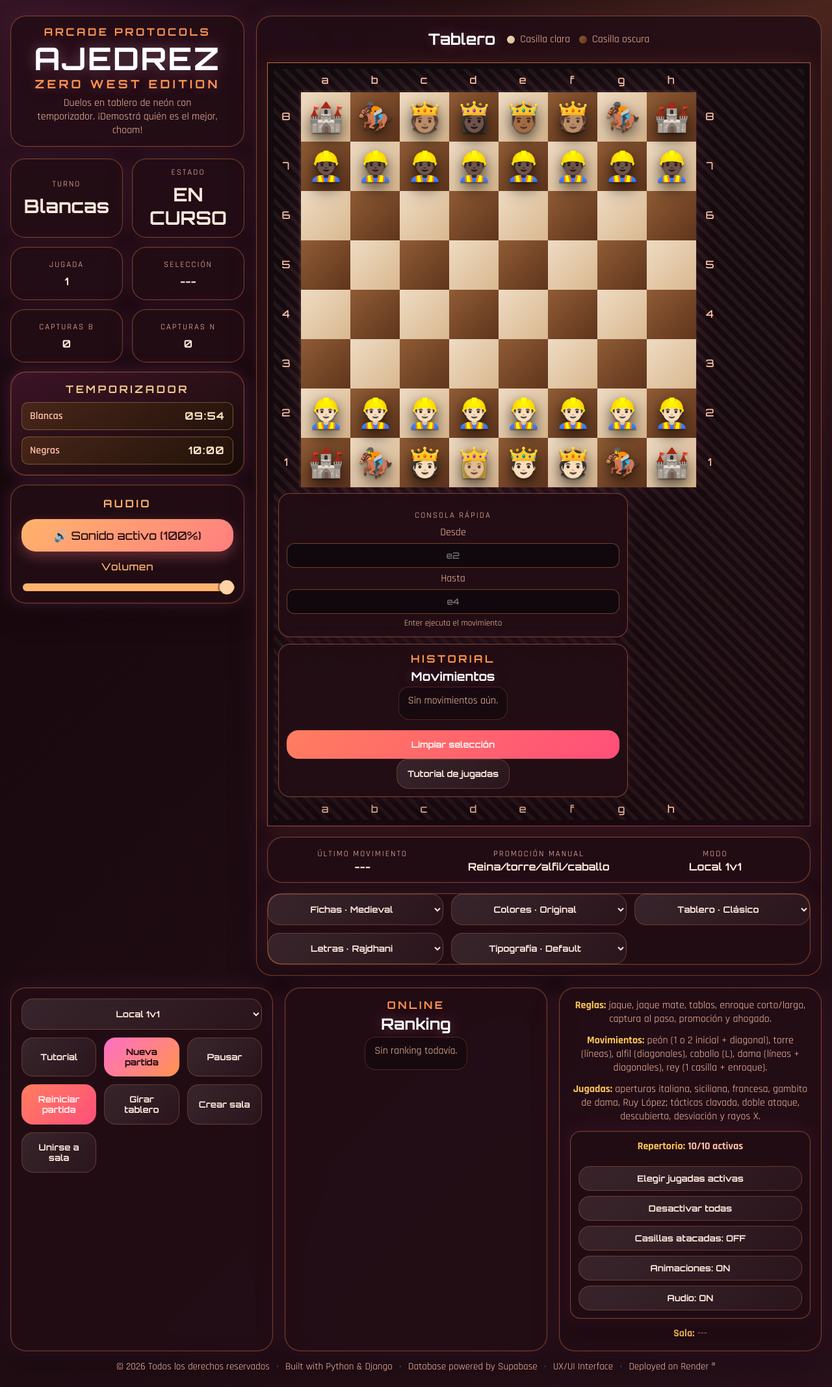
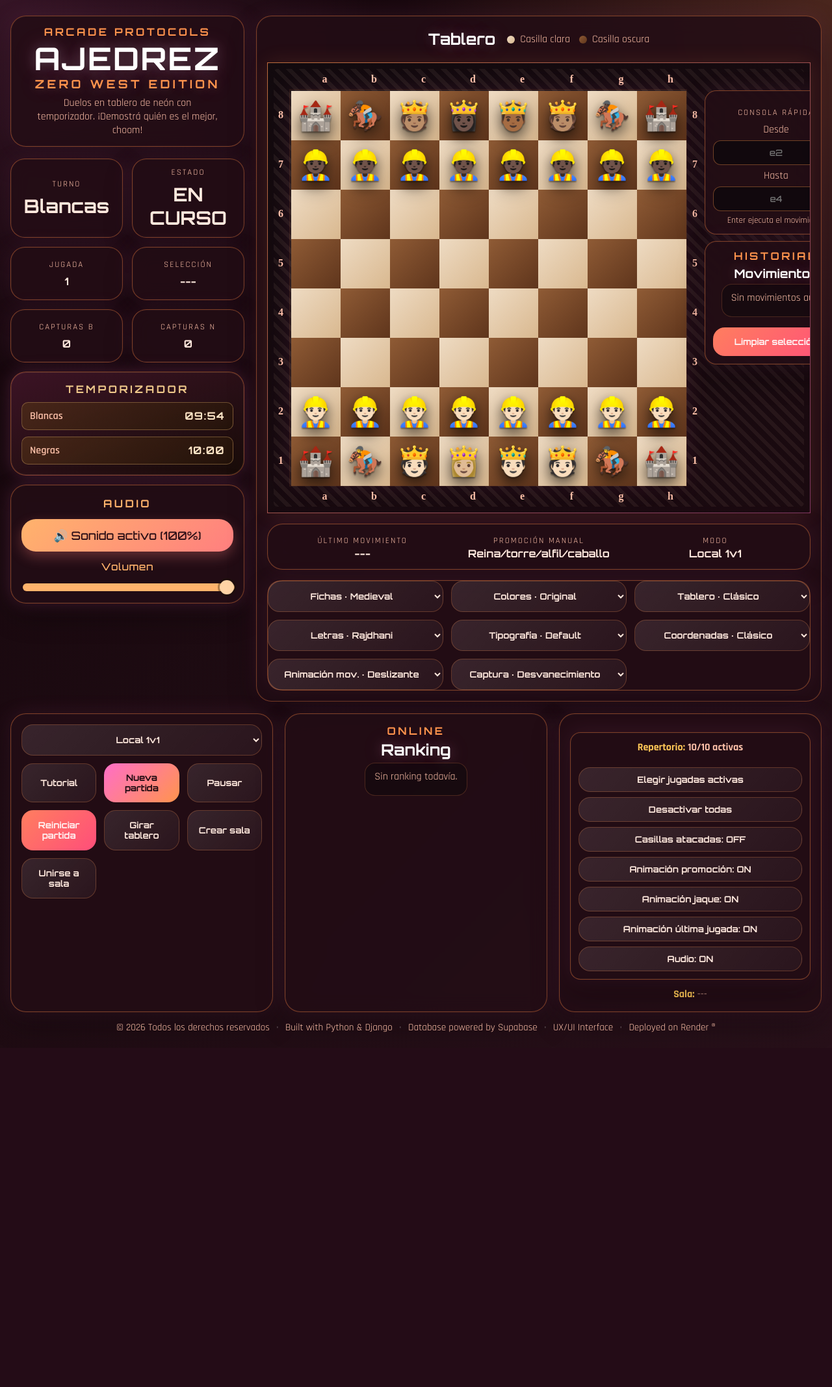
Before and after one commit to lu-developer476/Ajedrez, a Django app: page / in a window 1280 px wide. Shown: the whole page at 65% size. After the commit the page ends 1589 px from the top, so only its background shows below. Run offline with Django 5.2, Linux system fonts and the light colour scheme; data that the repository does not hold is empty.

Commit message:
Update tutorial, coordinates and board animations (#16)

```diff
--- a/core/static/core/css/styles.css
+++ b/core/static/core/css/styles.css
@@ -250,7 +250,7 @@ body {
   opacity: 0.34;
 }
 
-.board-main-row { display: flex; align-items: stretch; gap: 10px; flex-wrap: wrap; }
+.board-main-row { display: flex; align-items: flex-start; gap: 10px; flex-wrap: nowrap; }
 
 .side-stack {
   min-width: 220px;
@@ -319,6 +319,42 @@ body {
   width: 24px;
   text-align: center;
   padding-top: 0;
+}
+
+.board-wrap.coordinate-style-clasico .coordinates {
+  font-family: "Times New Roman", serif;
+  font-weight: 700;
+  letter-spacing: 0.06em;
+}
+
+.board-wrap.coordinate-style-minimalista .coordinates {
+  font-family: "Rajdhani", sans-serif;
+  letter-spacing: 0;
+  font-size: 0.86rem;
+}
+
+.board-wrap.coordinate-style-futurista .coordinates {
+  font-family: "Orbitron", sans-serif;
+  letter-spacing: 0.12em;
+  text-shadow: 0 0 8px rgba(74, 226, 255, 0.4);
+}
+
+.board-wrap.coordinate-style-entrenamiento .coordinates {
+  visibility: hidden;
+}
+
+.board-wrap.coordinate-style-integrado .coordinates {
+  display: none;
+}
+
+.integrated-coordinate {
+  position: absolute;
+  left: 6px;
+  bottom: 4px;
+  font-size: 0.68rem;
+  color: rgba(255, 235, 210, 0.7);
+  font-family: "Orbitron", sans-serif;
+  pointer-events: none;
 }
 
 .board {
@@ -633,7 +701,10 @@ body {
 #piece-colors,
 #board-theme,
 #font-theme,
-#font-colors {
+#font-colors,
+#coordinate-style,
+#move-animation,
+#capture-animation {
   grid-column: 1 / -1;
   text-align: center;
   text-align-last: center;
@@ -669,7 +740,10 @@ body {
 .theme-selects #piece-colors,
 .theme-selects #board-theme,
 .theme-selects #font-theme,
-.theme-selects #font-colors {
+.theme-selects #font-colors,
+.theme-selects #coordinate-style,
+.theme-selects #move-animation,
+.theme-selects #capture-animation {
   grid-column: auto;
 }
 
--- a/core/static/core/js/game.js
+++ b/core/static/core/js/game.js
@@ -32,16 +32,20 @@ const pieceColorsEl = document.getElementById('piece-colors');
 const boardThemeEl = document.getElementById('board-theme');
 const fontThemeEl = document.getElementById('font-theme');
 const fontColorsEl = document.getElementById('font-colors');
+const coordinateStyleEl = document.getElementById('coordinate-style');
+const moveAnimationEl = document.getElementById('move-animation');
+const captureAnimationEl = document.getElementById('capture-animation');
 const whiteTimerEl = document.getElementById('white-timer');
 const blackTimerEl = document.getElementById('black-timer');
 const boardWrapEl = document.querySelector('.board-wrap');
-const tutorialBtnEl = document.getElementById('tutorial-btn');
 const openTutorialPanelBtnEl = document.getElementById('open-tutorial-panel-btn');
 const openVariationsBtnEl = document.getElementById('open-variations-btn');
 const toggleAllVariationsBtnEl = document.getElementById('toggle-all-variations-btn');
 const variationsSummaryEl = document.getElementById('variations-summary');
 const toggleAttacksBtnEl = document.getElementById('toggle-attacks-btn');
-const toggleAnimationsBtnEl = document.getElementById('toggle-animations-btn');
+const togglePromotionAnimationBtnEl = document.getElementById('toggle-promotion-animation-btn');
+const toggleCheckAnimationBtnEl = document.getElementById('toggle-check-animation-btn');
+const toggleLastMoveAnimationBtnEl = document.getElementById('toggle-last-move-animation-btn');
 const toggleAudioBtnEl = document.getElementById('toggle-audio-btn');
 const gameShellEl = document.querySelector('.game-shell');
 const lightCellDotEl = document.getElementById('light-cell-dot');
@@ -73,16 +77,13 @@ const TRAINING_VARIATIONS = [
 ];
 
 const TUTORIAL_ITEMS = [
-  { title: 'Apertura Italiana', text: 'Controlá el centro con e4 y piezas menores activas hacia c4/f3 para atacar f7.' },
-  { title: 'Defensa Siciliana', text: 'Respuesta dinámica con ...c5 para desequilibrar y buscar contrajuego en el flanco dama.' },
-  { title: 'Defensa Francesa', text: 'Estructura sólida con ...e6: cerrás el centro y contraatacás cadenas de peones blancas.' },
-  { title: 'Gambito de Dama', text: 'c4 ofrece peón para ganar iniciativa y líneas abiertas para alfiles y dama.' },
-  { title: 'Ruy López', text: 'Ab4 presiona el caballo de c6, debilitando la defensa del peón e5.' },
-  { title: 'Clavada', text: 'Inmovilizá una pieza porque moverla expone una pieza de mayor valor detrás.' },
-  { title: 'Doble ataque', text: 'Una pieza amenaza simultáneamente dos objetivos para ganar material o mate.' },
-  { title: 'Descubierta', text: 'Movés una pieza y liberás el ataque de otra que estaba tapada en la misma línea.' },
-  { title: 'Desviación', text: 'Forzás una pieza defensora a abandonar su casilla clave.' },
-  { title: 'Rayos X', text: 'Atacás a través de una pieza intermedia, aprovechando alineaciones en columna/diagonal.' },
+  { title: 'Reglas', text: 'Jaque, jaque mate, tablas, enroque corto/largo, captura al paso, promoción y ahogado.' },
+  { title: 'Peón', text: 'Avanza 1 casilla (o 2 desde inicio), captura en diagonal y puede promocionar al llegar al final.' },
+  { title: 'Torre', text: 'Se mueve en líneas rectas (filas y columnas) todas las casillas libres.' },
+  { title: 'Alfil', text: 'Se mueve en diagonales, tantas casillas como estén disponibles.' },
+  { title: 'Caballo', text: 'Movimiento en L y puede saltar piezas.' },
+  { title: 'Dama', text: 'Combina movimientos de torre y alfil, con gran alcance.' },
+  { title: 'Rey', text: 'Avanza una casilla en cualquier dirección y puede enrocarse.' },
 ];
 
 const PIECE_SETS = {
@@ -122,12 +123,17 @@ let gameTimer = null;
 let isPaused = false;
 let audioEnabled = true;
 let showAttackedSquares = false;
-let enableAnimations = true;
+let coordinateStyle = 'clasico';
+let moveAnimationStyle = 'deslizante';
+let captureAnimationStyle = 'desvanecimiento';
+let enablePromotionAnimation = true;
+let enableCheckAnimation = true;
+let enableLastMoveAnimation = true;
 let highlightLastMove = null;
 let activeVariations = new Set(TRAINING_VARIATIONS);
 
 function createInitialBoard() { return [['br','bn','bb','bq','bk','bb','bn','br'],['bp','bp','bp','bp','bp','bp','bp','bp'],[null,null,null,null,null,null,null,null],[null,null,null,null,null,null,null,null],[null,null,null,null,null,null,null,null],[null,null,null,null,null,null,null,null],['wp','wp','wp','wp','wp','wp','wp','wp'],['wr','wn','wb','wq','wk','wb','wn','wr']]; }
-function createState() { return { board: createInitialBoard(), turn: 'w', moveNumber: 1, history: [], captured: { w: [], b: [] }, lastMove: null, status: 'EN CURSO' }; }
+function createState() { return { board: createInitialBoard(), turn: 'w', moveNumber: 1, history: [], captured: { w: [], b: [] }, lastMove: null, status: 'EN CURSO', captureFX: null, promotionFX: null }; }
 const clone = (b) => b.map((r) => [...r]);
 const inBounds = (r, c) => r >= 0 && r < 8 && c >= 0 && c < 8;
 const algebraic = (r, c) => `${FILES[c]}${8 - r}`;
@@ -320,6 +326,9 @@ function renderCoordinates() {
   coordsBottomEl.innerHTML = coordsTopEl.innerHTML;
   coordsLeftEl.innerHTML = ranks.map((r) => `<span>${r}</span>`).join('');
   coordsRightEl.innerHTML = coordsLeftEl.innerHTML;
+  if (!boardWrapEl) return;
+  boardWrapEl.classList.remove('coordinate-style-clasico', 'coordinate-style-minimalista', 'coordinate-style-integrado', 'coordinate-style-futurista', 'coordinate-style-entrenamiento');
+  boardWrapEl.classList.add(`coordinate-style-${coordinateStyle}`);
 }
 
 
@@ -388,7 +397,9 @@ function updateVariationUI() {
     toggleAllVariationsBtnEl.textContent = activeVariations.size === TRAINING_VARIATIONS.length ? 'Desactivar todas' : 'Activar todas';
   }
   if (toggleAttacksBtnEl) toggleAttacksBtnEl.textContent = `Casillas atacadas: ${showAttackedSquares ? 'ON' : 'OFF'}`;
-  if (toggleAnimationsBtnEl) toggleAnimationsBtnEl.textContent = `Animaciones: ${enableAnimations ? 'ON' : 'OFF'}`;
+  if (togglePromotionAnimationBtnEl) togglePromotionAnimationBtnEl.textContent = `Animación promoción: ${enablePromotionAnimation ? 'ON' : 'OFF'}`;
+  if (toggleCheckAnimationBtnEl) toggleCheckAnimationBtnEl.textContent = `Animación jaque: ${enableCheckAnimation ? 'ON' : 'OFF'}`;
+  if (toggleLastMoveAnimationBtnEl) toggleLastMoveAnimationBtnEl.textContent = `Animación última jugada: ${enableLastMoveAnimation ? 'ON' : 'OFF'}`;
   if (toggleAudioBtnEl) toggleAudioBtnEl.textContent = `Audio: ${audioEnabled ? 'ON' : 'OFF'}`;
 }
 
@@ -398,7 +409,7 @@ async function openTutorialModal() {
   backdrop.className = 'cyber-modal-backdrop';
   backdrop.innerHTML = `
     <div class="cyber-modal panel-glow" role="dialog" aria-modal="true">
-      <h3>Tutorial de jugadas</h3>
+      <h3>Tutorial</h3>
       <div class="tutorial-list">${TUTORIAL_ITEMS.map((item) => `<p><span>${item.title}:</span> ${item.text}</p>`).join('')}</div>
       <div class="cyber-modal-actions">
         <button type="button" class="btn primary" data-act="ok">Entendido</button>
@@ -438,15 +449,21 @@ function render() {
   for (const row of rows) for (const col of cols) {
     const sq = document.createElement('button');
     sq.className = `square ${(row + col) % 2 === 0 ? 'light' : 'dark'}`;
+    sq.dataset.square = algebraic(row, col);
     if (selected?.row === row && selected?.col === col) sq.classList.add('selected');
     const m = legalMoves.find((x) => x.row === row && x.col === col);
     if (m) sq.classList.add(m.capture ? 'capture' : 'legal');
-    if (highlightLastMove && (highlightLastMove.from.row === row && highlightLastMove.from.col === col || highlightLastMove.to.row === row && highlightLastMove.to.col === col)) sq.classList.add('last-move');
+    if (enableLastMoveAnimation && highlightLastMove && (highlightLastMove.from.row === row && highlightLastMove.from.col === col || highlightLastMove.to.row === row && highlightLastMove.to.col === col)) sq.classList.add('last-move');
     if (showAttackedSquares) {
       if (whiteAttacked.has(`${row},${col}`)) sq.classList.add('attacked-by-white');
       if (blackAttacked.has(`${row},${col}`)) sq.classList.add('attacked-by-black');
     }
-    if (kingInCheck && kingInCheck.r === row && kingInCheck.c === col) sq.classList.add('in-check');
+    if (enableCheckAnimation && kingInCheck && kingInCheck.r === row && kingInCheck.c === col) sq.classList.add('in-check');
+    if (state.promotionFX && state.promotionFX.row === row && state.promotionFX.col === col) sq.classList.add('promotion-flash');
+    if (state.captureFX && state.captureFX.row === row && state.captureFX.col === col) {
+      sq.classList.add(`capture-${captureAnimationStyle}`);
+      if (state.captureFX.piece === 'n') sq.classList.add('capture-knight-leap');
+    }
     const p = state.board[row][col];
     if (p) {
       const sp = document.createElement('span');
@@ -455,9 +472,16 @@ function render() {
       sq.dataset.pieceName = `${pieceLabel} · ${sideLabel}`;
       sq.setAttribute('aria-label', `${pieceLabel} ${sideLabel} en ${algebraic(row, col)}`);
       sp.className = `piece ${p[0] === 'w' ? 'white' : 'black'} theme-${pieceTheme}`;
-      if (enableAnimations) sp.classList.add('animated-piece');
+      if (moveAnimationStyle === 'deslizante') sp.classList.add('animated-piece');
       sp.textContent = getPieceSymbol(pieceSet, p[1], p[0]);
       sq.appendChild(sp);
+    }
+    if (coordinateStyle === 'integrado') {
+      const coord = document.createElement('span');
+      coord.className = 'integrated-coordinate';
+      if (col === 0) coord.textContent = String(8 - row);
+      else if (row === 7) coord.textContent = FILES[col];
+      if (coord.textContent) sq.appendChild(coord);
     }
     sq.onclick = () => clickSquare(row, col);
     boardEl.appendChild(sq);
@@ -620,13 +644,19 @@ function selectSquare(row, col) {
 
 async function makeMove(fr, fc, tr, tc, promotionChoice = null) {
   const piece = state.board[fr][fc], target = state.board[tr][tc];
-  if (piece?.[1] === 'p' && ((piece[0] === 'w' && tr === 0) || (piece[0] === 'b' && tr === 7)) && !promotionChoice) {
+  const isPromotionMove = piece?.[1] === 'p' && ((piece[0] === 'w' && tr === 0) || (piece[0] === 'b' && tr === 7));
+  if (isPromotionMove && !promotionChoice) {
     promotionChoice = await openPromotionSelector(piece[0]);
   }
   state.board[tr][tc] = piece;
   state.board[fr][fc] = null;
   applyPromotion(state.board, tr, tc, promotionChoice);
-  if (target) state.captured[piece[0]].push(target);
+  if (isPromotionMove && enablePromotionAnimation) state.promotionFX = { row: tr, col: tc };
+  else state.promotionFX = null;
+  if (target) {
+    state.captured[piece[0]].push(target);
+    state.captureFX = { row: tr, col: tc, piece: piece[1] };
+  } else state.captureFX = null;
   const sideText = piece[0] === 'w' ? 'Blancas' : 'Negras';
   const pieceName = PIECE_NAMES[piece[1]] || 'Ficha';
   state.history.unshift(`${sideText}: ${pieceName} ${state.moveNumber}. ${algebraic(fr, fc)} → ${algebraic(tr, tc)}`);
@@ -706,6 +736,9 @@ if (pieceColorsEl) pieceColorsEl.onchange = () => { pieceColorTheme = pieceColor
 if (boardThemeEl) boardThemeEl.onchange = () => { boardTheme = boardThemeEl.value || 'classic'; render(); };
 if (fontThemeEl) fontThemeEl.onchange = () => { fontTheme = fontThemeEl.value || 'rajdhani'; render(); };
 if (fontColorsEl) fontColorsEl.onchange = () => { fontColorTheme = fontColorsEl.value || 'default'; render(); };
+if (coordinateStyleEl) coordinateStyleEl.onchange = () => { coordinateStyle = coordinateStyleEl.value || 'clasico'; renderCoordinates(); render(); };
+if (moveAnimationEl) moveAnimationEl.onchange = () => { moveAnimationStyle = moveAnimationEl.value || 'deslizante'; render(); };
+if (captureAnimationEl) captureAnimationEl.onchange = () => { captureAnimationStyle = captureAnimationEl.value || 'desvanecimiento'; render(); };
 
 onlineCreateBtn.onclick = async () => {
   const player = await openCyberPrompt({ title: 'Crear sala', message: 'Ingresá tu alias de jugador', defaultValue: 'White' });
@@ -776,7 +809,6 @@ resetViewBtn.onclick = () => {
 };
 
 
-if (tutorialBtnEl) tutorialBtnEl.onclick = () => openTutorialModal();
 if (openTutorialPanelBtnEl) openTutorialPanelBtnEl.onclick = () => openTutorialModal();
 if (openVariationsBtnEl) openVariationsBtnEl.onclick = () => configureVariations();
 if (toggleAllVariationsBtnEl) {
@@ -786,7 +818,9 @@ if (toggleAllVariationsBtnEl) {
   };
 }
 if (toggleAttacksBtnEl) toggleAttacksBtnEl.onclick = () => { showAttackedSquares = !showAttackedSquares; render(); };
-if (toggleAnimationsBtnEl) toggleAnimationsBtnEl.onclick = () => { enableAnimations = !enableAnimations; render(); };
+if (togglePromotionAnimationBtnEl) togglePromotionAnimationBtnEl.onclick = () => { enablePromotionAnimation = !enablePromotionAnimation; render(); };
+if (toggleCheckAnimationBtnEl) toggleCheckAnimationBtnEl.onclick = () => { enableCheckAnimation = !enableCheckAnimation; render(); };
+if (toggleLastMoveAnimationBtnEl) toggleLastMoveAnimationBtnEl.onclick = () => { enableLastMoveAnimation = !enableLastMoveAnimation; render(); };
 if (toggleAudioBtnEl) {
   toggleAudioBtnEl.onclick = () => {
     audioEnabled = !audioEnabled;
--- a/core/templates/core/index.html
+++ b/core/templates/core/index.html
@@ -66,7 +66,6 @@
               <div class="leaderboard-header"><p class="eyebrow">HISTORIAL</p><h2>Movimientos</h2></div>
               <ol id="move-history" class="move-history"></ol>
               <button id="reset-view-btn" class="btn danger" type="button">Limpiar selección</button>
-              <button id="tutorial-btn" class="btn secondary" type="button">Tutorial de jugadas</button>
             </div>
           </aside>
         </div>
@@ -114,6 +113,22 @@
           <option value="ice">Tipografía · Ice</option>
           <option value="neon">Tipografía · Neón</option>
         </select>
+        <select id="coordinate-style" class="btn secondary" aria-label="Estilo de coordenadas">
+          <option value="clasico" selected>Coordenadas · Clásico</option>
+          <option value="minimalista">Coordenadas · Minimalista</option>
+          <option value="integrado">Coordenadas · Integrado</option>
+          <option value="futurista">Coordenadas · Futurista</option>
+          <option value="entrenamiento">Coordenadas · Entrenamiento</option>
+        </select>
+        <select id="move-animation" class="btn secondary" aria-label="Animación de movimiento">
+          <option value="instantanea">Animación mov. · Instantánea</option>
+          <option value="deslizante" selected>Animación mov. · Deslizante</option>
+        </select>
+        <select id="capture-animation" class="btn secondary" aria-label="Animación de captura">
+          <option value="desvanecimiento" selected>Captura · Desvanecimiento</option>
+          <option value="reduccion">Captura · Reducción</option>
+          <option value="explosion">Captura · Explosión</option>
+        </select>
       </div>
     </section>
 
@@ -133,15 +148,14 @@
         <ol id="ranking-list" class="move-history"></ol>
       </div>
       <div class="tips panel-glow">
-        <p><span>Reglas:</span> jaque, jaque mate, tablas, enroque corto/largo, captura al paso, promoción y ahogado.</p>
-        <p><span>Movimientos:</span> peón (1 o 2 inicial + diagonal), torre (líneas), alfil (diagonales), caballo (L), dama (líneas + diagonales), rey (1 casilla + enroque).</p>
-        <p><span>Jugadas:</span> aperturas italiana, siciliana, francesa, gambito de dama, Ruy López; tácticas clavada, doble ataque, descubierta, desviación y rayos X.</p>
         <div class="variation-controls panel-inline">
           <p><span>Repertorio:</span> <strong id="variations-summary">10/10 activas</strong></p>
           <button id="open-variations-btn" class="btn secondary" type="button">Elegir jugadas activas</button>
           <button id="toggle-all-variations-btn" class="btn secondary" type="button">Desactivar todas</button>
           <button id="toggle-attacks-btn" class="btn secondary" type="button">Casillas atacadas: OFF</button>
-          <button id="toggle-animations-btn" class="btn secondary" type="button">Animaciones: ON</button>
+          <button id="toggle-promotion-animation-btn" class="btn secondary" type="button">Animación promoción: ON</button>
+          <button id="toggle-check-animation-btn" class="btn secondary" type="button">Animación jaque: ON</button>
+          <button id="toggle-last-move-animation-btn" class="btn secondary" type="button">Animación última jugada: ON</button>
           <button id="toggle-audio-btn" class="btn secondary" type="button">Audio: ON</button>
         </div>
         <p id="room-info"><span>Sala:</span> ---</p>
```
Also changed, not shown: other parts of core/static/core/css/styles.css (+36 -1 lines).
